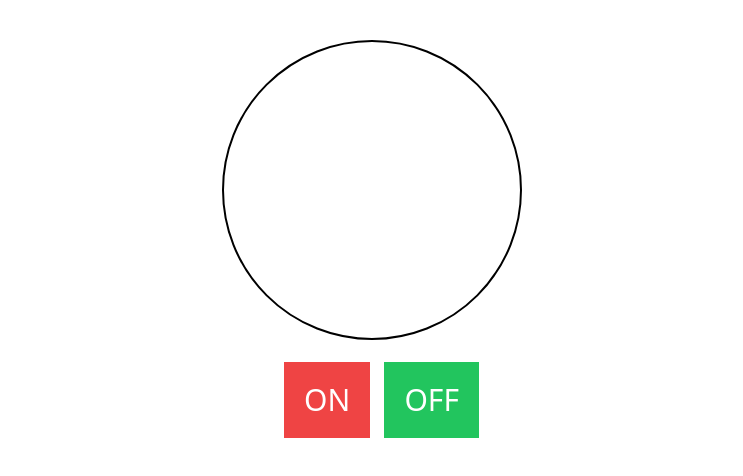
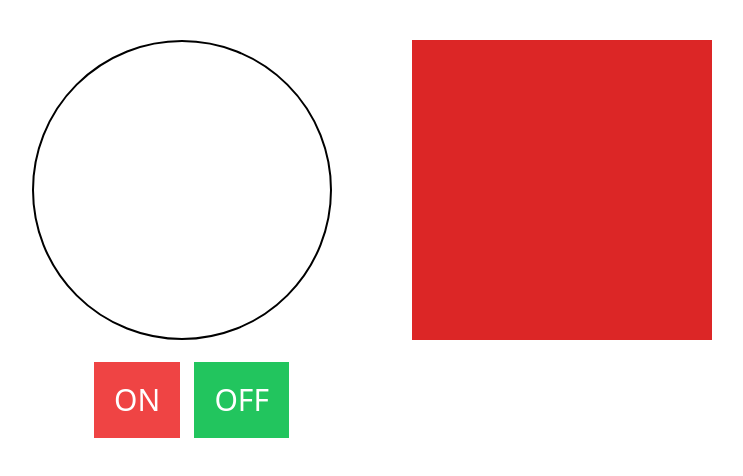
Before and after one commit to Aisha-Halane/javascript-with-tailwind, a plain HTML site: page index.html in a window 1280 px wide. Shown: the whole page, without its empty margins (268-1011 px from the left). Drawn offline with nearby package versions, Linux system fonts and the light colour scheme.

Commit message:
adding box

```diff
--- a/index.html
+++ b/index.html
@@ -13,6 +13,9 @@
 
 </div>
 </div>
+<div class="w-[300px] h-[300px] bg-red-600 ml-20">
+
+</div>
 
     </div>
 
```
Also changed, not shown: tailwind.config.js (added).
